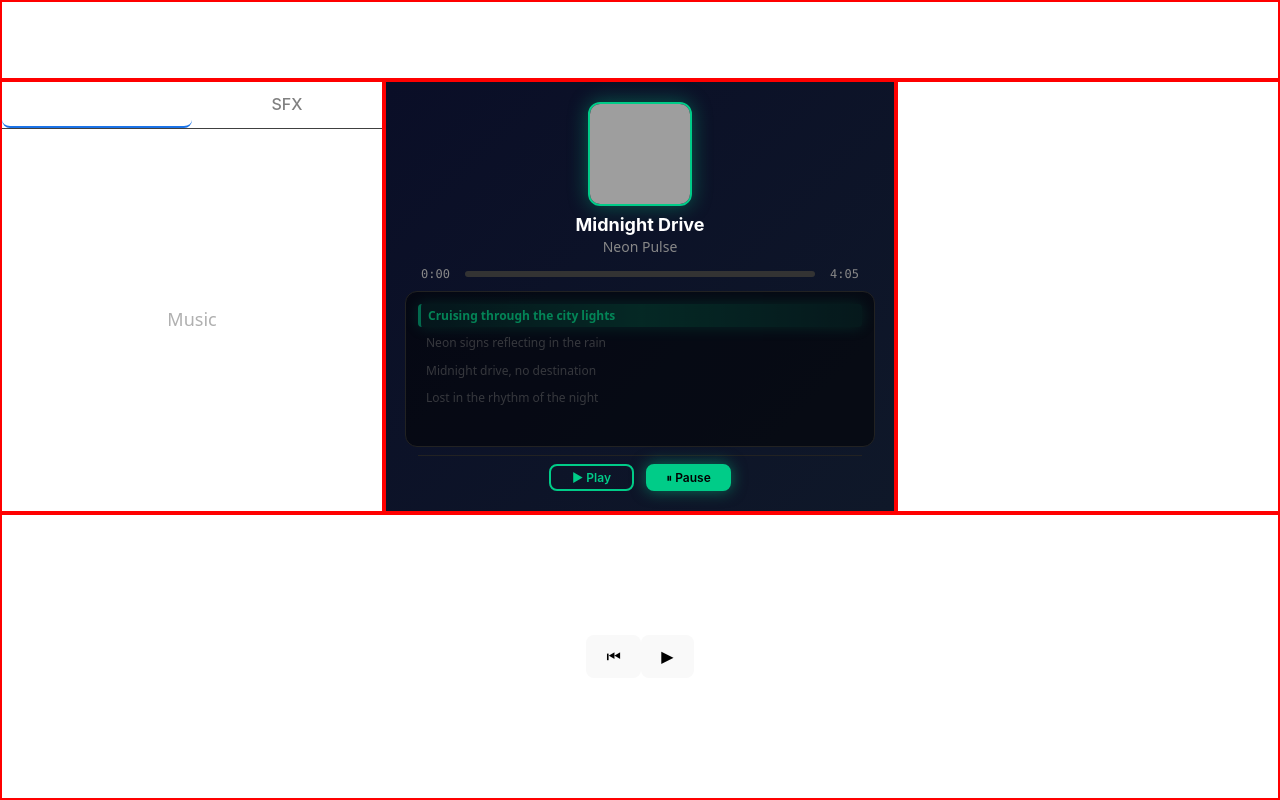
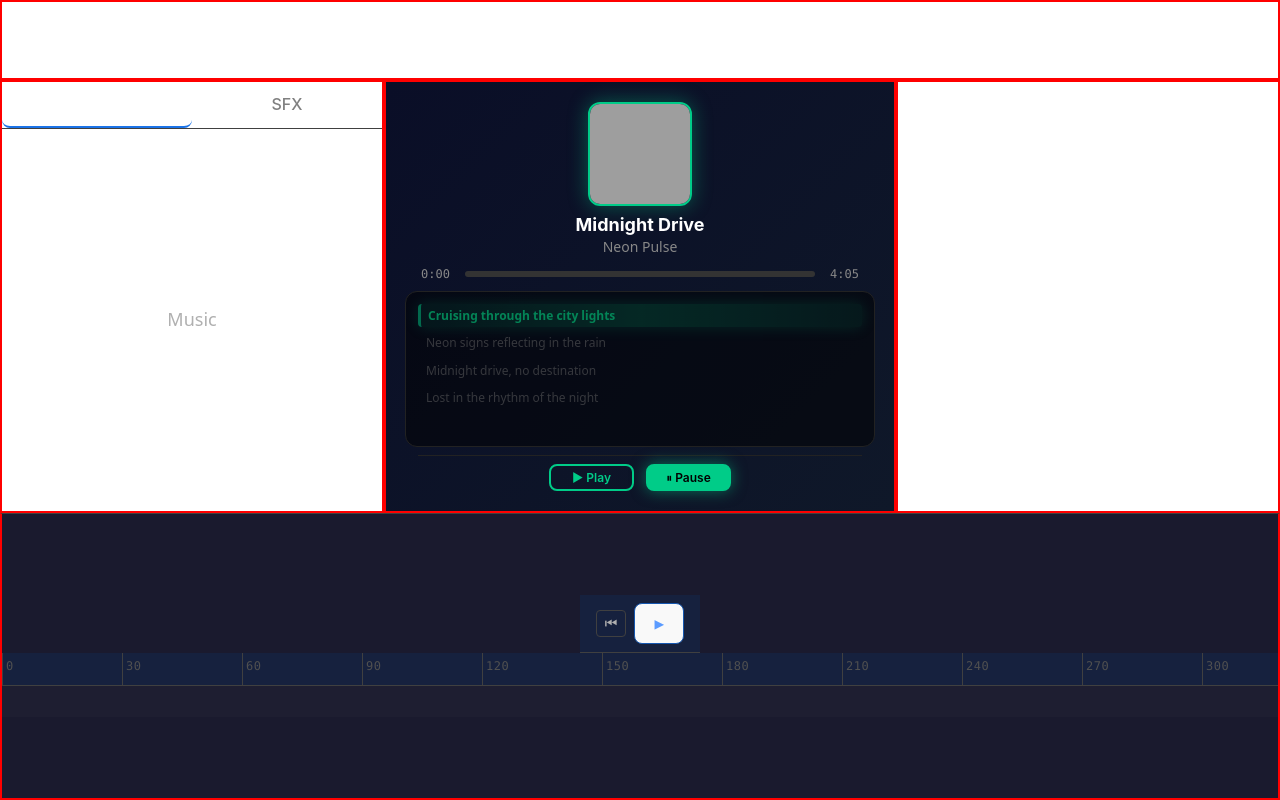
Before and after one commit to hashmapenjoyer/DJ-AMBER, a React (Vite) app: page / in a window 1280 px wide. Built offline with nearby package versions, Linux system fonts and the light colour scheme; grey boxes are pictures that could not be loaded.

Commit message:
Created scrollable ticks on timeline + styled using timeline.css

```diff
--- a/src/components/Timeline.tsx
+++ b/src/components/Timeline.tsx
@@ -1,6 +1,7 @@
-import { useState } from "react";
+import { useState, useRef } from "react";
+import '../styles/timeline.css';
 
-//Represents the data for the draggable audio blocks
+// Represents the data for the draggable audio blocks
 interface TimelineClip {
   id: string;
   name: string;
@@ -8,24 +9,55 @@ interface TimelineClip {
   startTime: number;
 }
 
+// Constants
+const PX_PER_SEC  = 4;
+const TOTAL_TIME = 900;
+const HEADER_HEIGHT = 32;
+const CLIP_HEIGHT = 16;
+
 export default function Timeline() {
 
   const [isPlaying, setIsPlaying] = useState(false);
 
+  const scrollRef  = useRef<HTMLDivElement>(null);
+
+  const ticks: number[] = [];
+  for (let s = 0; s <= TOTAL_TIME; s += 30) ticks.push(s);
+
+  const timelineWidth = TOTAL_TIME * PX_PER_SEC;
+  const canvasHeight  = HEADER_HEIGHT + CLIP_HEIGHT + 16;
+
   return (
     <div className="timeline">
-      <div className="header">
-        <div className="controls">
-          <button
-            title="Return to start"
-          >⏮</button>
-          <button
-            onClick={() => setIsPlaying(p => !p)}
-          >
+
+      {/* Header/Controls */}
+      <div className="timeline_header">
+        <div className="timeline_controls">
+          <button className="timeline_btn" title="Return to start">⏮</button>
+          <button className="timeline_play_btn" onClick={() => setIsPlaying(p => !p)}>
             {isPlaying ? '⏸' : '▶'}
           </button>
         </div>
       </div>
+
+      {/* Track */}
+      <div ref={scrollRef} className="timeline_scroll_area">
+        <div className="timeline_canvas" style={{ width: timelineWidth, height: canvasHeight}}>
+
+          {/* Time Ticks */}
+          <div className="timeline_ticks" style={{ width: timelineWidth }}>
+            {ticks.map(s => (
+              <div key={s} className="timeline_tick"  style={{ left: s * PX_PER_SEC }}>
+                <span className="timeline_tick_label">{s}</span>
+              </div>
+            ))}
+          </div>
+
+          {/* Lane background */}
+          <div className="timeline_lane" style={{ top: HEADER_HEIGHT, width: timelineWidth }}/>
+        </div>
+      </div>
+
     </div>
   );
 }
```
